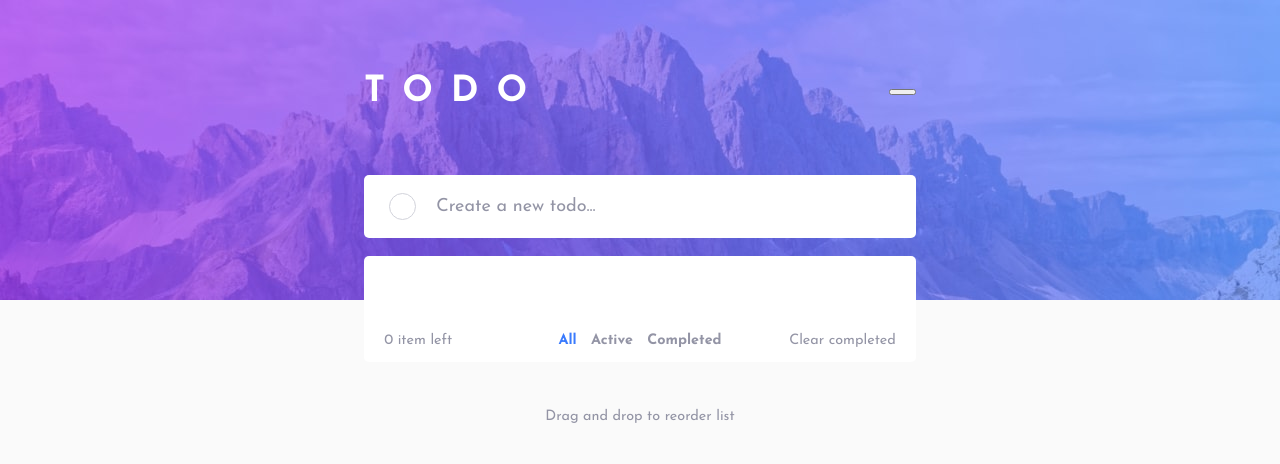
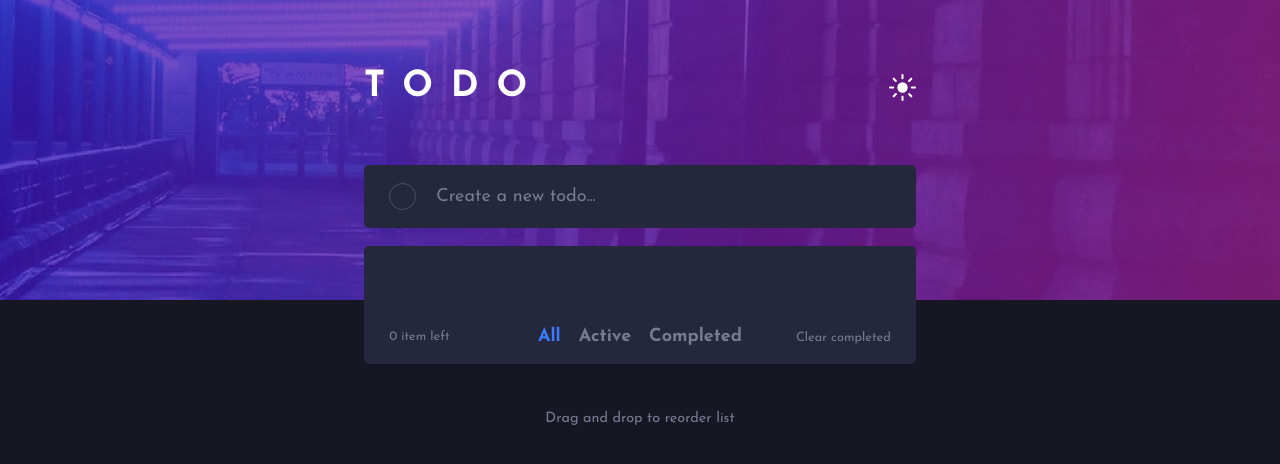
Before and after one commit to seungwoo-ji/to-do-app, a website built with webpack: page src/index.html in a window 1280 px wide. Built offline with nearby package versions, Linux system fonts and the light colour scheme.

Commit message:
Added styles for the dark mode theme

```diff
--- a/src/assets/styles/style.css
+++ b/src/assets/styles/style.css
@@ -9,8 +9,40 @@
   --bright-blue: hsl(220, 98%, 61%);
   --light-purple: hsl(280, 87%, 65%);
   --light-blue: hsl(192, 100%, 67%);
+
+  /* variables */
+  --bg-primary: var(--very-light-gray);
+  --bg-secondary: white;
+  --border-color: var(--very-light-grayish-blue);
+  --placeholder-color: var(--dark-grayish-blue);
+  --line-through-color: var(--dark-grayish-blue);
+  --font-primary: var(--very-dark-grayish-blue);
+  --font-secondary: var(--light-grayish-blue);
+  --font-tertiary: var(--dark-grayish-blue);
+  --bg-image: url(/src/assets/images/bg-mobile-light.jpg);
+  --theme-icon: url(/src/assets/images/icon-moon.svg);
   --spacer: 1em 1.4em;
-  --checkbox-size: 1.5em
+  --checkbox-size: 1.5em;
+}
+
+.dark-mode {
+  --very-dark-blue: hsl(235, 21%, 11%);
+  --very-dark-desaturated-blue: hsl(235, 24%, 19%);
+  --light-grayish-blue: hsl(234, 39%, 85%);
+  --dark-grayish-blue: hsl(234, 11%, 52%);
+  --very-dark-grayish-blue: hsl(233, 14%, 35%);
+
+  /* variables */
+  --bg-primary: var(--very-dark-blue);
+  --bg-secondary: var(--very-dark-desaturated-blue);
+  --border-color: var(--very-dark-grayish-blue);
+  --placeholder-color: var(--dark-grayish-blue);
+  --line-through-color: var(--dark-grayish-blue);
+  --font-primary: var(--light-grayish-blue);
+  --font-secondary: var(--very-dark-grayish-blue);
+  --font-tertiary: var(--dark-grayish-blue);
+  --bg-image: url(/src/assets/images/bg-mobile-dark.jpg);
+  --theme-icon: url(/src/assets/images/icon-sun.svg);
 }
 
 *,
@@ -19,15 +51,18 @@
   box-sizing: border-box;
 }
 
-input {
-  font-size: inherit;
+input,
+button {
+  font: inherit;
 }
 
 body {
+  --font-size: 0.8rem;
   font-family: 'Josefin Sans', sans-serif;
-  background-image: url(/src/assets/images/bg-mobile-light.jpg);
+  font-size: var(--font-size);
+  background-image: var(--bg-image);
   background-position-x: center;
-  background-color: var(--very-light-gray);
+  background-color: var(--bg-primary);
   background-repeat: no-repeat;
   margin: 0;
   min-height: 100vh;
@@ -48,10 +83,13 @@ body {
   display: flex;
   justify-content: space-between;
   align-items: center;
+  margin: 1em 0;
 }
 
+/* There is a problem with the vertical metric of the given custom font which results  */
+/* in incorrect line height of the font in mac os. To solve this, refers to the following link */
+/* https://www.maxkohler.com/posts/2022-02-19-fixing-vertical-metrics/ */
 .main-header__title {
-  margin: 0.4em 0;
   font-weight: bold;
   color: white;
   letter-spacing: 0.5em;
@@ -59,16 +97,17 @@ body {
 }
 
 .theme-switcher {
-  font-size: inherit;
   width: 1.5em;
-  cursor: default;
+  height: 1.5em;
+  background: var(--theme-icon) center/contain no-repeat;
+  border: none;
+  padding: 0;
   transform: scale(1);
   transition: transform 300ms ease-in-out;
 }
 
 .theme-switcher:hover,
 .theme-switcher:focus {
-  color: var(--bright-blue);
   transform: scale(1.2);
 }
 
@@ -76,13 +115,13 @@ body {
   display: flex;
   align-items: center;
   border-radius: 5px;
-  background-color: white;
+  background-color: var(--bg-secondary);
   padding: var(--spacer);
 }
 
 .new-task-form::before {
   content: '';
-  border: 1px solid var(--light-grayish-blue);
+  border: 1px solid var(--border-color);
   border-radius: 50%;
   min-width: 1.5em;
   min-height: 1.5em;
@@ -90,18 +129,18 @@ body {
 }
 
 .new-task-form__input {
-  font: inherit;
+  color: var(--font-primary);
   border: none;
   background-color: transparent;
 }
 
 .new-task-form__input::placeholder {
   overflow: visible;
-  color: var(--dark-grayish-blue)
+  color: var(--placeholder-color);
 }
 
 .tasks {
-  background-color: white;
+  background-color: var(--bg-secondary);
   border-radius: 5px;
 }
 
@@ -114,9 +153,9 @@ body {
 .list__task {
   display: flex;
   align-items: center;
-  color: var(--very-dark-grayish-blue);
+  color: var(--font-primary);
   list-style: none;
-  border-bottom: 1px solid var(--light-grayish-blue);
+  border-bottom: 1px solid var(--border-color);
   padding: var(--spacer);
   gap: 1em;
 }
@@ -125,7 +164,7 @@ body {
 /* https://stackoverflow.com/questions/4148499/how-to-style-a-checkbox-using-css */
 .list__task:before {
   content: '';
-  border: 1px solid var(--light-grayish-blue);
+  border: 1px solid var(--border-color);
   border-radius: 50%;
   min-width: var(--checkbox-size);
   min-height: var(--checkbox-size);
@@ -138,12 +177,13 @@ body {
 
 .list__task:has(input[type="checkbox"]:focus):before,
 .list__task:has(input[type="checkbox"]:hover):before {
-  box-shadow: 0px 0px 0px 2px hsl(212, 99%, 40%)
+  outline: hsl(212, 99%, 40%) auto 1px;
+  outline-offset: 1px;
 }
 
 .list__task--completed {
-  color: var(--light-grayish-blue);
-  text-decoration: line-through;
+  color: var(--font-secondary);
+  text-decoration: line-through var(--line-through-color) 1.3px;
 }
 
 input[type="checkbox"] {
@@ -176,12 +216,17 @@ input[type="checkbox"] {
 .status {
   display: flex;
   justify-content: space-between;
-  color: var(--dark-grayish-blue);
+  align-items: center;
+  color: var(--font-tertiary);
   padding: var(--spacer);
 }
 
+.status__count,
 .clear-completed-tasks {
-  font: inherit;
+  font-size: 0.6rem;
+}
+
+.clear-completed-tasks {
   color: inherit;
   border: none;
   background-color: transparent;
@@ -191,7 +236,7 @@ input[type="checkbox"] {
 
 .clear-completed-tasks:focus,
 .clear-completed-tasks:hover {
-  color: var(--very-dark-grayish-blue);
+  color: var(--font-primary);
 }
 
 a {
@@ -204,7 +249,8 @@ a {
 }
 
 .mobile-nav {
-  background-color: white;
+  background-color: var(--bg-secondary);
+  border-radius: 5px;
   padding: var(--spacer);
 }
 
@@ -215,7 +261,7 @@ a {
   gap: 1em;
   padding: 0;
   margin: 0;
-  color: var(--dark-grayish-blue);
+  color: var(--font-tertiary);
   font-weight: 700;
 }
 
@@ -225,7 +271,7 @@ a {
 
 .nav__items a:focus,
 .nav__items a:hover {
-  color: var(--very-dark-grayish-blue);
+  color: var(--font-primary);
 }
 
 .nav__current {
@@ -235,13 +281,12 @@ a {
 .footer {
   margin-top: 2em;
   text-align: center;
-  color: var(--dark-grayish-blue);
+  color: var(--font-tertiary);
   cursor: default;
 }
 
 .dragging-task {
   border: 1px solid var(--light-purple);
-
 }
 
 /* Hide elements visually but keep them available to screen readers */
@@ -260,17 +305,25 @@ a {
 }
 
 @media (min-width: 376px) {
-  body {
-    font-size: 1.125rem;
-    background-image: url(/src/assets/images/bg-desktop-light.jpg);
+  :root {
+
+    --bg-image: url(/src/assets/images/bg-desktop-light.jpg);
   }
 
-  .main-header__title {
-    margin: 1.3em 0;
+  .dark-mode {
+
+    --bg-image: url(/src/assets/images/bg-desktop-dark.jpg);
   }
 
-  .status {
-    font-size: 0.9rem;
+  body {
+    --font-size: 1.125rem;
+    background-image: var(--bg-image);
+    font-size: var(--font-size);
+  }
+
+  .status__count,
+  .clear-completed-tasks {
+    font-size: 0.8rem;
   }
 
   /* Align the navigation bar in the centre */
```
